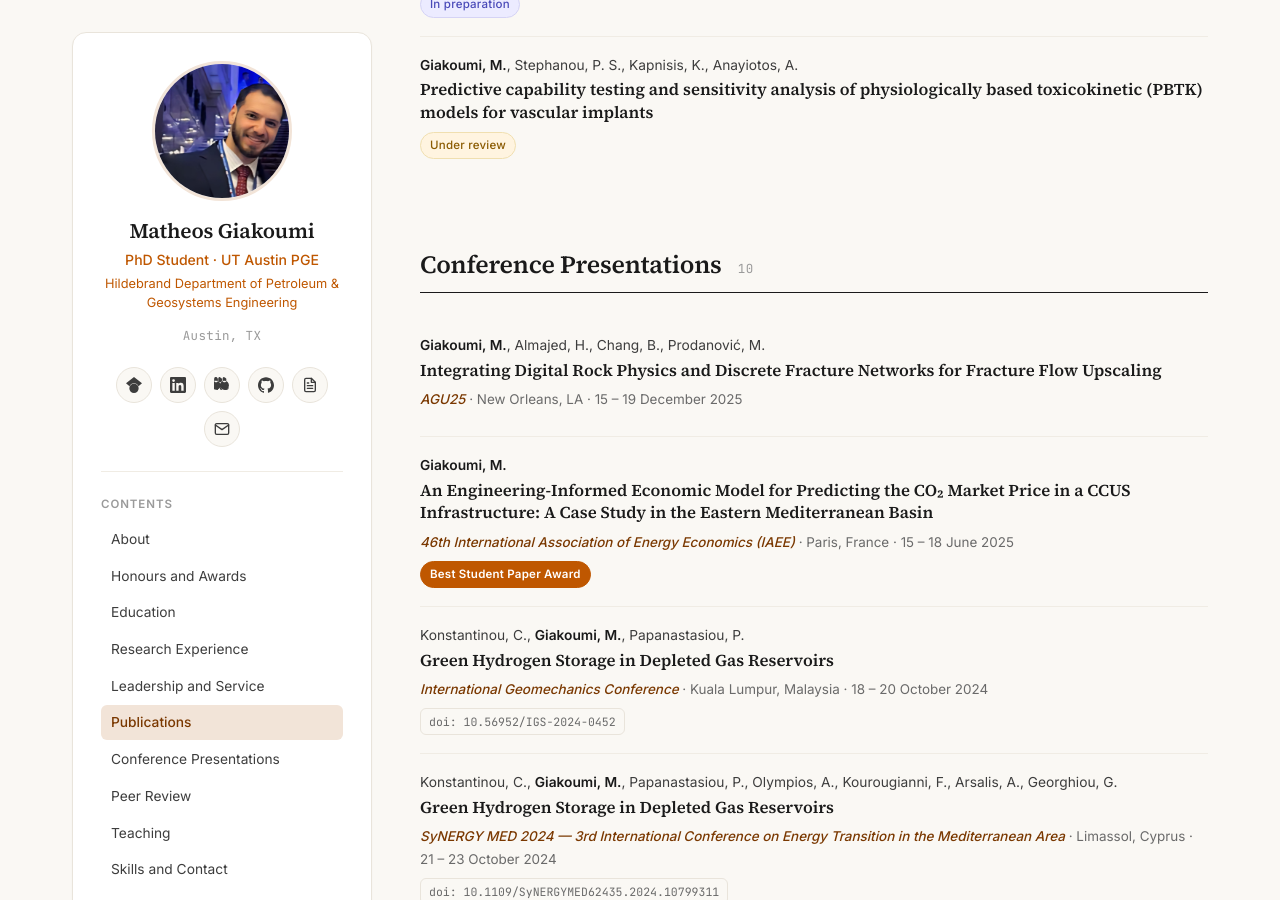
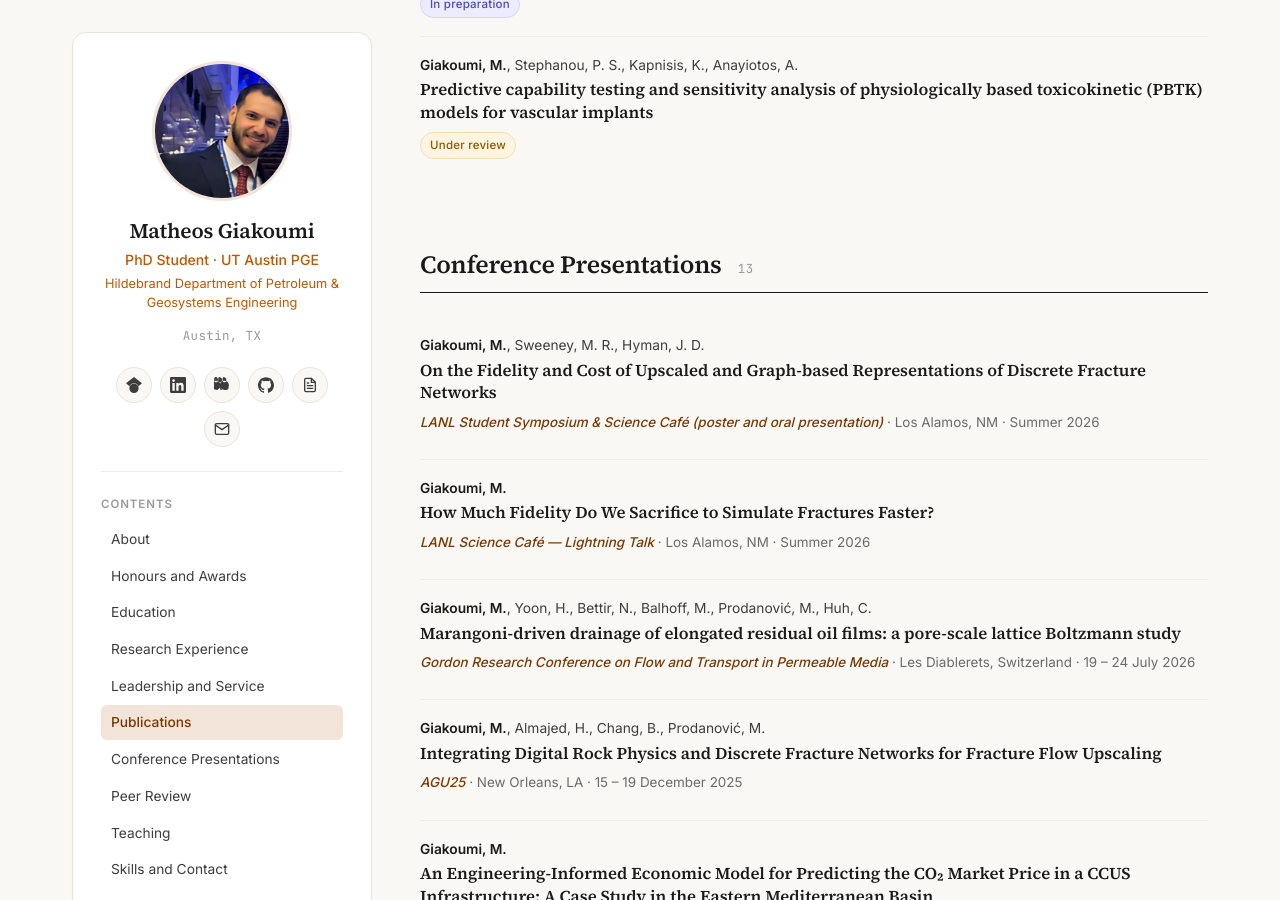
Before and after one commit to MatheosGiakoumi/matheosgiakoumi.github.io, a Jekyll site: the page built from index.md, in a window 1280 px wide and 900 px high, scrolled down 14090 px. Built offline with Jekyll 4.4.1, drawn with Linux system fonts in a browser that asks for light colours.

Commit message:
Update conferences.yml

```diff
--- a/_data/conferences.yml
+++ b/_data/conferences.yml
@@ -1,5 +1,26 @@
 # Conference presentations & talks.
 # Most recent first. `award` field optional for highlighted talks.
+
+- authors: "**Giakoumi, M.**, Sweeney, M. R., Hyman, J. D."
+  title: "On the Fidelity and Cost of Upscaled and Graph-based Representations of Discrete Fracture Networks"
+  venue: "LANL Student Symposium & Science Café (poster and oral presentation)"
+  location: "Los Alamos, NM"
+  date: "Summer 2026"
+  url: "https://www.lanl.gov/engage/collaboration/student-programs/symposium"
+
+- authors: "**Giakoumi, M.**"
+  title: "How Much Fidelity Do We Sacrifice to Simulate Fractures Faster?"
+  venue: "LANL Science Café — Lightning Talk"
+  location: "Los Alamos, NM"
+  date: "Summer 2026"
+  url: "https://www.lanl.gov/engage/collaboration/student-programs/symposium"
+
+- authors: "**Giakoumi, M.**, Yoon, H., Bettir, N., Balhoff, M., Prodanović, M., Huh, C."
+  title: "Marangoni-driven drainage of elongated residual oil films: a pore-scale lattice Boltzmann study"
+  venue: "Gordon Research Conference on Flow and Transport in Permeable Media"
+  location: "Les Diablerets, Switzerland"
+  date: "19 – 24 July 2026"
+  url: "https://www.grc.org/flow-and-transport-in-permeable-media-conference/2026/"
 
 - authors: "**Giakoumi, M.**, Almajed, H., Chang, B., Prodanović, M."
   title: "Integrating Digital Rock Physics and Discrete Fracture Networks for Fracture Flow Upscaling"
```
